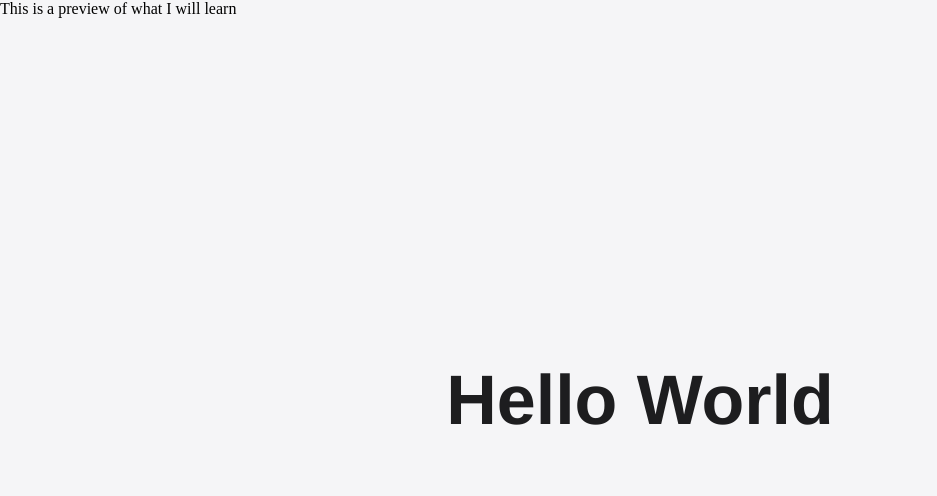
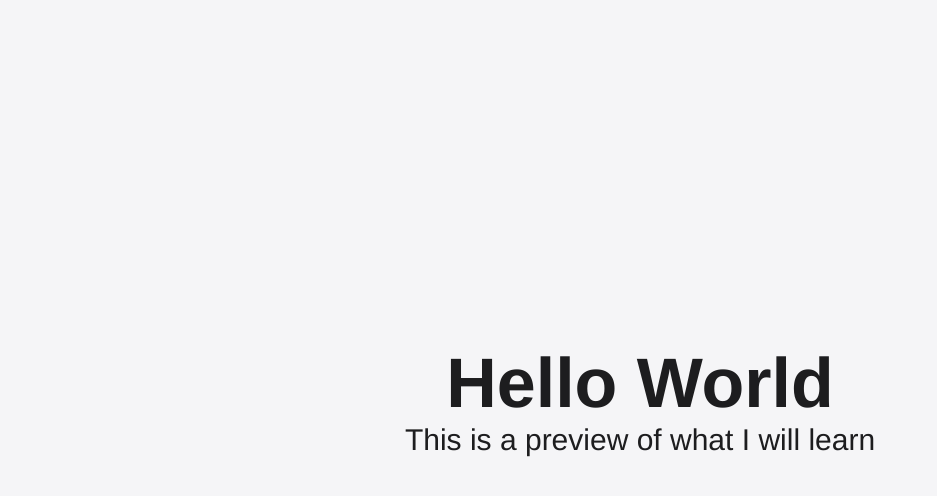
Before and after one commit to chazn3x/htmlcss-hello, a plain HTML site: page index.html in a window 1280 px wide. Shown: the whole page, without its empty margins (0-937 px from the left). Drawn offline with Linux system fonts and the light colour scheme.

Commit message:
stile al div container e p

```diff
--- a/style.css
+++ b/style.css
@@ -2,16 +2,25 @@
     margin: 0;
 }
 
-h1 {
+.container {
+    text-align: center;
     font-family: Helvetica;
     color: #1d1d1f;
-    font-size: 70px;
     position: absolute;
     top: 50%;
     left: 50%;
     transform: translate(-50%, -50%);
 }
 
+h1 {
+    font-size: 70px;
+}
+
+p {
+    font-size: 30px;
+    font-weight: 200;
+}
+
 body {
     background: #f5f5f7;
 }
```
